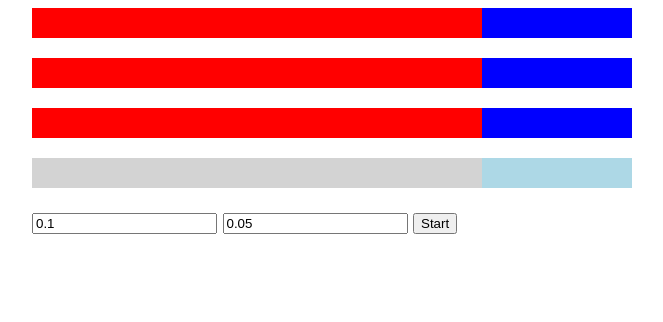
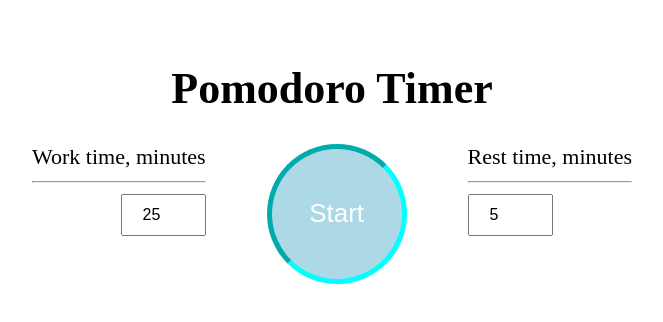
Before and after one commit to Teo-Reat/Pomodoro-timer, a plain HTML site: page index.html in a window 1280 px wide. Shown: the whole page, without its empty margins (308-971 px from the left). Drawn offline with Linux system fonts and the light colour scheme.

Commit message:
Implemented basic interface.

```diff
--- a/index.html
+++ b/index.html
@@ -2,13 +2,14 @@
 <html lang="en">
 <head>
     <meta charset="UTF-8">
-    <title>Title</title>
+    <title>Pomodoro</title>
     <link rel="stylesheet" href="style.css">
 </head>
 <body>
 <div id="app">
+    <h1>Pomodoro Timer</h1>
     <teo-elem v-for="(onePart, key) in progressFull" :key="key"></teo-elem>
-    <teo-bar></teo-bar>
+    <teo-bar @add-bar="addFullBar"></teo-bar>
 </div>
 <script src="vue.js"></script>
 <script src="script.js"></script>
--- a/script.js
+++ b/script.js
@@ -1,17 +1,17 @@
 let bar = {
-    props: ['progressFull'],
     data: function () {
         return {
-            periodWork: 0.1,
-            periodRest: 0.05,
+            periodWork: 25,
+            periodRest: 5,
             progressWork: 0,
             progressRest: 0,
             timer: '',
+            toggleView: true,
         }
     },
     template: `
         <div>
-            <div class="onePart">
+            <div class="onePart" v-show="!toggleView">
                 <div class="workProgress">
                     <div class="progress" :style="{width: progressWork + '%'}"></div>
                 </div>
@@ -19,9 +19,19 @@ let bar = {
                     <div class="progress" :style="{width: progressRest + '%'}"></div>
                 </div>
             </div>
-            <input type="number" v-model="periodWork" placeholder="Work time, minutes">
-            <input type="number" v-model="periodRest" placeholder="Rest time, minutes">
-            <button @click="setTime(periodWork, periodRest)">Start</button>
+            <div v-show="toggleView" class="onePart">
+                <label for="minutes">
+                    <span>Work time, minutes</span>
+                    <hr>
+                    <input type="number" v-model="periodWork" id="minutes">
+                </label>
+                <button @click="setTime(periodWork, periodRest), toggleView = !toggleView">Start</button>
+                <label for="seconds">
+                    <span>Rest time, minutes</span>
+                    <hr>
+                    <input type="number" v-model="periodRest" id="seconds">
+                </label>
+            </div>
         </div>
     `,
     methods: {
@@ -42,7 +52,7 @@ let bar = {
                 this.progressWork = 100 - (100 / workTime * (endWorkTime - dateNow));
                 if (this.progressWork >= 100) {
                     this.progressWork = 100;
-                    this.playSound();
+                    this.playSoundEndWork();
                 }
             } else {
                 if (this.progressRest < 100) {
@@ -50,12 +60,20 @@ let bar = {
                     if (this.progressRest >= 100) this.progressRest = 100;
                 } else {
                     this.stopTimer();
-                    this.playSound();
+                    this.playSoundEndRest();
+                    this.addBar();
+                    this.progressWork = 0;
+                    this.progressRest = 0;
+                    this.setTime(this.periodWork, this.periodRest);
                 }
             }
         },
-        playSound() {
+        playSoundEndWork() {
             let audio = new Audio('sound.mp3');
+            audio.play();
+        },
+        playSoundEndRest() {
+            let audio = new Audio('sound2.wav');
             audio.play();
         },
         stopTimer() {
@@ -64,6 +82,9 @@ let bar = {
         minutesToMilliseconds(minutes) {
             return minutes * 60000;
         },
+        addBar() {
+            this.$emit('add-bar');
+        }
     },
 };
 
@@ -79,13 +100,15 @@ let elem = {
 new Vue({
     el: '#app',
     data: {
-        progressFull: ['', '', '', ],
+        progressFull: [],
     },
     components: {
         'teo-bar': bar,
         'teo-elem': elem,
     },
     methods: {
-
+        addFullBar() {
+            this.progressFull.push('');
+        }
     },
 });
--- a/style.css
+++ b/style.css
@@ -1,23 +1,33 @@
+* {
+    box-sizing: border-box;
+}
+
+h1 {
+    text-align: center;
+}
+
 #app {
     width: 600px;
-    margin: 0 auto;
+    margin: 5% auto;
     font-size: 22px;
 }
 
 .onePart {
     display: flex;
+    justify-content: space-between;
     margin-bottom: 20px;
 }
 
 .workProgress,
 .restProgress {
-    height: 30px;
+    height: 50px;
     background: lightgray;
     width: 75%;
+    border: 4px inset cyan;
 }
 
 .restProgress {
-    width: 25%;
+    width: 24%;
     background: lightblue;
 }
 
@@ -34,13 +44,37 @@
 }
 
 .redPart {
-    height: 30px;
+    height: 50px;
     background: red;
     width: 75%;
+    border: 4px inset cyan;
 }
 
 .bluePart {
-    height: 30px;
+    height: 50px;
     background: blue;
-    width: 25%;
+    width: 24%;
+    border: 4px inset cyan;
 }
+
+input {
+    font-size: 16px;
+    width: 85px;
+    padding: 10px 20px;
+}
+
+#minutes {
+    display: block;
+    margin-left: auto;
+}
+
+button {
+    padding: 20px;
+    border: 5px inset cyan;
+    border-radius: 50%;
+    height: 140px;
+    width: 140px;
+    background: lightblue;
+    color: white;
+    font-size: 26px;
+}
```
Also changed, not shown: 1 other file.
